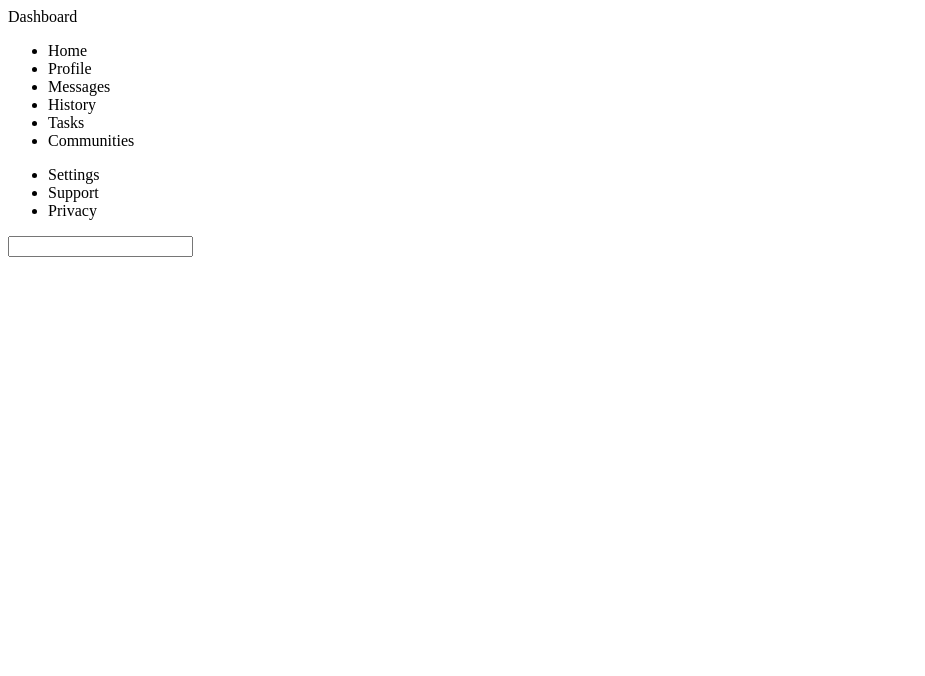
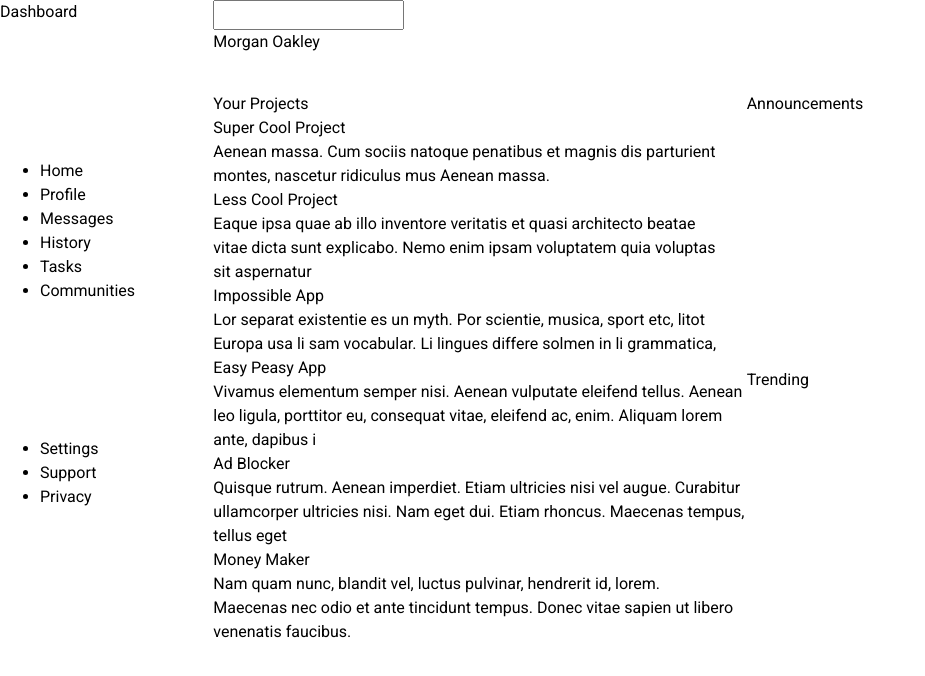
Before and after one commit to SarahMa12/odin-admin-dashboard, a plain HTML site: page index.html in a window 1280 px wide. Shown: the whole page, without its empty margins (0-925 px from the left). Drawn offline with Linux system fonts and the light colour scheme.

Commit message:
Added most of the HTML elements of the dashboard

```diff
--- a/index.html
+++ b/index.html
@@ -7,8 +7,9 @@
         <title>Odin Admin Dashboard</title>
     </head>
     <body>
-        <div class="dashboard">
-            <div class="header">Dashboard</div>
+        <div class="container">
+            <div class="sidebar">
+                <div class="dashboard">Dashboard</div>
                 <ul class="nav">
                     <li>Home</li>
                     <li>Profile</li>
@@ -22,10 +23,47 @@
                     <li>Support</li>
                     <li>Privacy</li>
                 </ul>
+            </div>
+            <div class="topbar">
+                <input type="search" id="search" name="search">
+                <div class="name">Morgan Oakley</div>
+            </div>
+            <div class="main">
+                <div class="projects">
+                    <div class="header">Your Projects</div>
+                    <div class="card">
+                        <p class="title">Super Cool Project</p>
+                        <p>Aenean massa. Cum sociis natoque penatibus et magnis dis parturient montes, nascetur ridiculus mus Aenean massa.</p>
+                    </div>
+                    <div class="card">
+                        <p class="title">Less Cool Project</p>
+                        <p>Eaque ipsa quae ab illo inventore veritatis et quasi architecto beatae vitae dicta sunt explicabo. Nemo enim ipsam voluptatem quia voluptas sit aspernatur</p>
+                    </div>
+                    <div class="card">
+                        <p class="title">Impossible App</p>
+                        <p>Lor separat existentie es un myth. Por scientie, musica, sport etc, litot Europa usa li sam vocabular. Li lingues differe solmen in li grammatica,</p>
+                    </div>
+                    <div class="card">
+                        <p class="title">Easy Peasy App</p>
+                        <p>Vivamus elementum semper nisi. Aenean vulputate eleifend tellus. Aenean leo ligula, porttitor eu, consequat vitae, eleifend ac, enim. Aliquam lorem ante, dapibus i</p>
+                    </div>
+                    <div class="card">
+                        <p class="title">Ad Blocker</p>
+                        <p>Quisque rutrum. Aenean imperdiet. Etiam ultricies nisi vel augue. Curabitur ullamcorper ultricies nisi. Nam eget dui. Etiam rhoncus. Maecenas tempus, tellus eget</p>
+                    </div>
+                    <div class="card">
+                        <p class="title">Money Maker</p>
+                        <p>Nam quam nunc, blandit vel, luctus pulvinar, hendrerit id, lorem. Maecenas nec odio et ante tincidunt tempus. Donec vitae sapien ut libero venenatis faucibus.</p>
+                    </div>
+                </div>
+                <div class="announcements">
+                    <div clas="header">Announcements</div>
+                </div>
+                <div class="Trending">
+                    <div class="header">Trending</div>
+                </div>
+            </div>
+        </div>
 
-            <input type="search" id="search" name="search">
-
-
-        </div>
     </body>
 </html>
--- a/style.css
+++ b/style.css
@@ -0,0 +1,81 @@
+@import url("https://fonts.googleapis.com/css2?family=Roboto&display=swap");
+
+/* 1. Use a more-intuitive box-sizing model */
+*, *::before, *::after {
+  box-sizing: border-box;
+}
+
+/* 2. Remove default margin */
+* {
+  margin: 0;
+}
+
+/* 3. Enable keyword animations */
+@media (prefers-reduced-motion: no-preference) {
+  html {
+    interpolate-size: allow-keywords;
+  }
+}
+
+body {
+  /* 4. Add accessible line-height */
+  line-height: 1.5;
+  /* 5. Improve text rendering */
+  -webkit-font-smoothing: antialiased;
+}
+
+/* 6. Improve media defaults */
+img, picture, video, canvas, svg {
+  display: block;
+  max-width: 100%;
+}
+
+/* 7. Inherit fonts for form controls */
+input, button, textarea, select {
+  font: inherit;
+}
+
+/* 8. Avoid text overflows */
+p, h1, h2, h3, h4, h5, h6 {
+  overflow-wrap: break-word;
+}
+
+/* 9. Improve line wrapping */
+p {
+  text-wrap: pretty;
+}
+h1, h2, h3, h4, h5, h6 {
+  text-wrap: balance;
+}
+
+/*
+  10. Create a root stacking context
+*/
+#root, #__next {
+  isolation: isolate;
+}
+
+* {
+    font-family: 'Roboto', sans-serif;
+}
+
+.container {
+    display: grid;
+    grid-template-columns: 1fr 5fr;
+    grid-template-rows: 1fr 6fr;
+}
+
+.sidebar {
+    display: grid;
+    grid-row: span 2;
+}
+
+.main {
+    display: grid;
+    grid-template-columns: 1fr 1fr;
+}
+
+.projects {
+    display: grid;
+    grid-row: span 2;
+}
```
Lines whose indentation alone changed are shown as unchanged.
